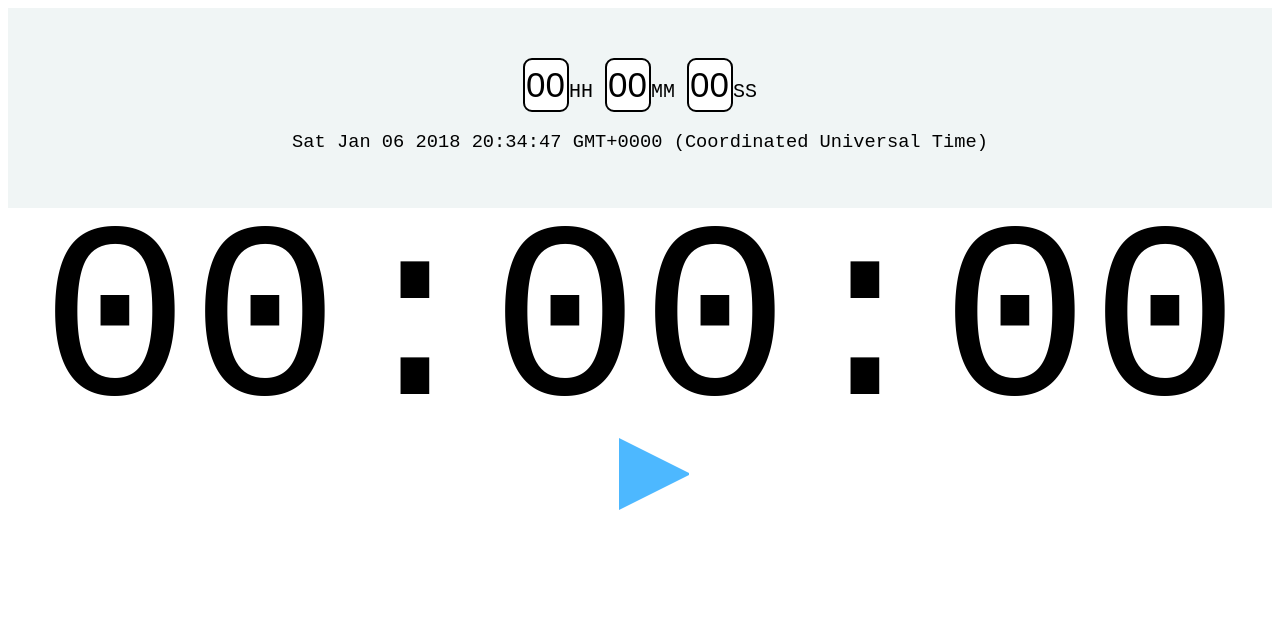
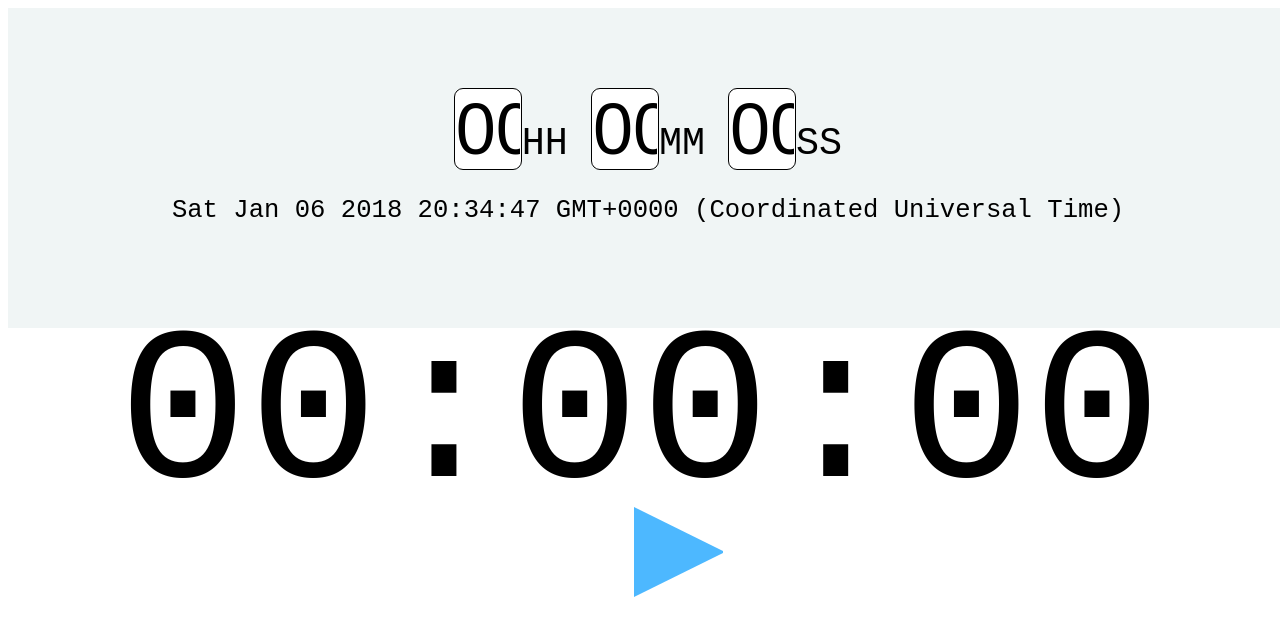
Before and after one commit to npatel52/npatel52.github.io, a plain HTML site: page index.html in a window 1280 px wide. Drawn offline with nearby package versions, Linux system fonts and the light colour scheme.

Commit message:
Chaged px to viewport for scaling purpose.

```diff
--- a/css/main.css
+++ b/css/main.css
@@ -1,26 +1,41 @@
 header{
   display: block;
   background-color: #f0f5f5;
-  height: 150px;
-  padding-top: 50px;
+  height: 30vh;
+  width: 100vw;
+  padding-top: 10vh;
 }
 
+input[type=text]{
+  width: 5vw;
+  height: 10vh;
+  font-size: 9vw;
+  font-size: 9vh;
+  padding: 0px 1px 0px 1px; /* top left bottom right */
+  border: 1px solid black;
+  border-radius: 9px;
+}
+
+
 #time_form{
-  font-size: 20px;
+  font-size: 3vw;
 }
 
 #date_and_time{
+  font-size: 2vw;
   font-weight: 100;
 }
 
-input[type=text]{
-  width: 40px;
-  height: 50px;
-  font-size: 35px;
-  font-weight: 100;
-  padding: 0px 1px 0px 1px; /* top left bottom right */
-  border: 2px solid black;
-  border-radius: 9px;
+body{
+  font-family: "Courier New";
+  text-align: center;
+}
+
+#time_display{
+  font-size: 17vw;
+  line-height: 0px;
+  margin-top: 7vw;
+  margin-bottom: 7vw;
 }
 
 /* source: css-tricks.com */
@@ -28,12 +43,11 @@ button{
   border: 0;
   box-sizing: border-box; /* allows border inside box */
   background: white;
-  width:0px;
-  height:70px;
+  height:7vh;
   border-color: transparent transparent transparent #4db8ff;
   transition: 100ms all ease;
   cursor: pointer;
-  margin-left: 40px;
+  margin-left: 7vw;
   will-change: border-width;
 
 }
@@ -42,13 +56,13 @@ button{
 /* start button */
 .start{
   border-style: solid;
-  border-width: 35px 0px 35px 70px; /* top right bottom left */
+  border-width: 3.5vw 0 3.5vw 7vw; /* top right bottom left */
 }
 
 /* stop button */
 .stop{
     border-style: double; /* for parallel lines*/
-    border-width: 0px 0px 0px 70px;
+    border-width: 0 0 0 9vh;
 }
 
 button:hover{
@@ -59,16 +73,3 @@ button:hover{
 @keyframes pop{
   50%  {transform: scale(1.2);} /* scale works best */
 }
-
-#time_display{
-  font-size: 250px;
-  line-height: 0px;
-  margin-top: 120px;
-  margin-bottom: 110px;
-}
-
-
-body{
-  font-family: "Courier New";
-  text-align: center;
-}
```
